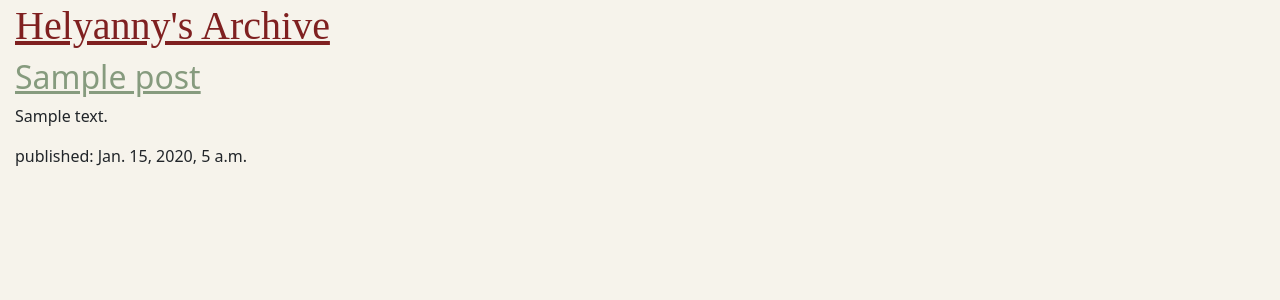
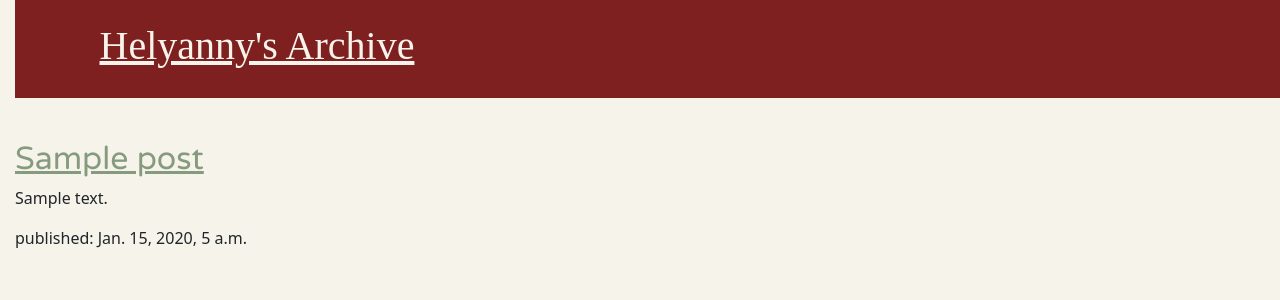
Before and after one commit to helyanny/personal-blog, a Django app: page / in a window 1280 px wide. Shown: the top 300 px of the page. Run offline with Django 5.2, Linux system fonts and the light colour scheme; tables that the repository leaves empty hold one stand-in row (values such as "Sample post"); some web fonts are replaced.

Commit message:
playing around with CSS

```diff
--- a/blog/static/css/blog.css
+++ b/blog/static/css/blog.css
@@ -1,9 +1,17 @@
 h1 a {
-    color: #7F2020;
+    color: #F6F3EB;
     font-family: 'DM Serif Text';
 }
 
-h2 a { color: #869B7E;}
+h2 a { color: #869B7E;
+       font-family: 'Varela Round';
+    }
 body { background-color: #F6F3EB;
        padding-left: 15px;
     }
+
+.blog-header { background-color:#7F2020;
+                margin-top: 0px;
+                margin-bottom: 40px;
+                padding: 20px 20px 20px 40px;
+ }
--- a/blog/templates/blog/post_list.html
+++ b/blog/templates/blog/post_list.html
@@ -5,17 +5,20 @@
         <title>Helyanny's Archive</title>
         <link rel="stylesheet" href="https://cdn.jsdelivr.net/npm/bootstrap@5.3.3/dist/css/bootstrap.min.css" integrity="sha384-QWTKZyjpPEjISv5WaRU9OFeRpok6YctnYmDr5pNlyT2bRjXh0JMhjY6hW+ALEwIH" crossorigin="anonymous">
         <link rel="stylesheet" href="https://fonts.googleapis.com/css2?family=DM+Serif+Text:ital@0;1&display=swap">
+        <link href="https://fonts.googleapis.com/css2?family=Varela+Round&display=swap" rel="stylesheet">
         <link rel="stylesheet" href="{% static 'css/blog.css' %}">
     </head>
 
-    <body>
-        <header>
-            <h1><a href="/">Helyanny's Archive</a></h1>
+
+        <header class="blog-header">
+            <div class="container">
+                <h1><a href="/">Helyanny's Archive</a></h1>
+            </div>
         </header>
 
-
+    <body>
         {% for post in posts %}
-        <article>
+        <article class="blog-post">
             <h2> <a href="">{{ post }}</a></h2>
             <p>{{ post.text|linebreaksbr }}</p>
             <time>published: {{ post.published_date }}</time>
```
